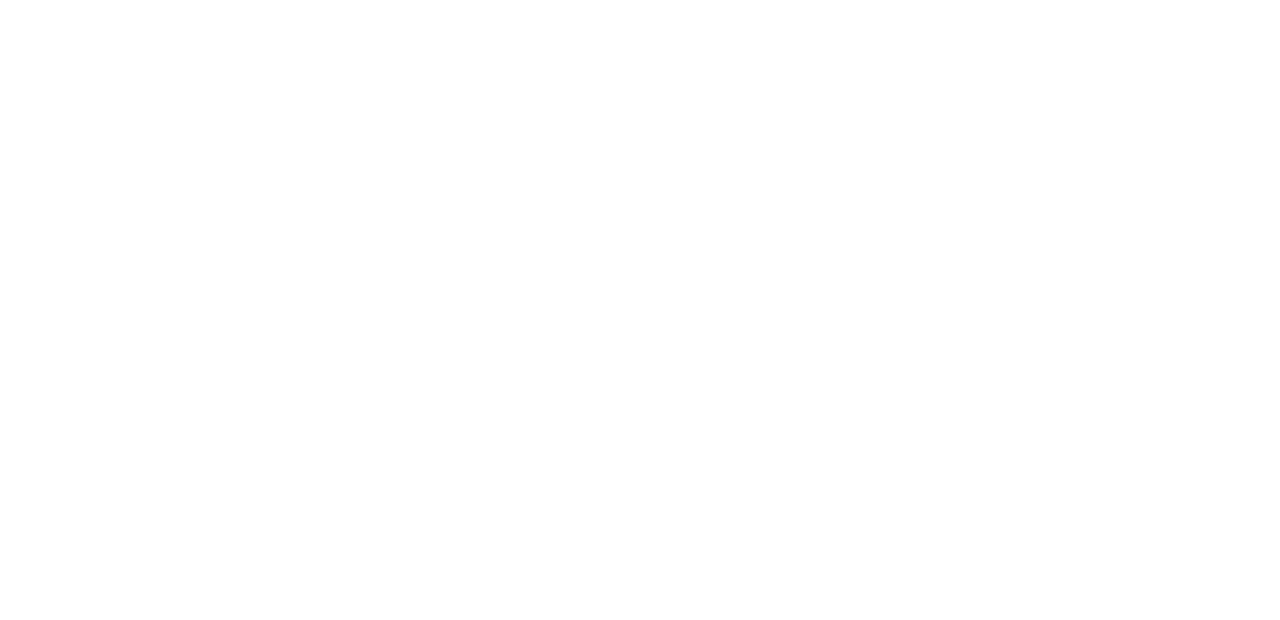
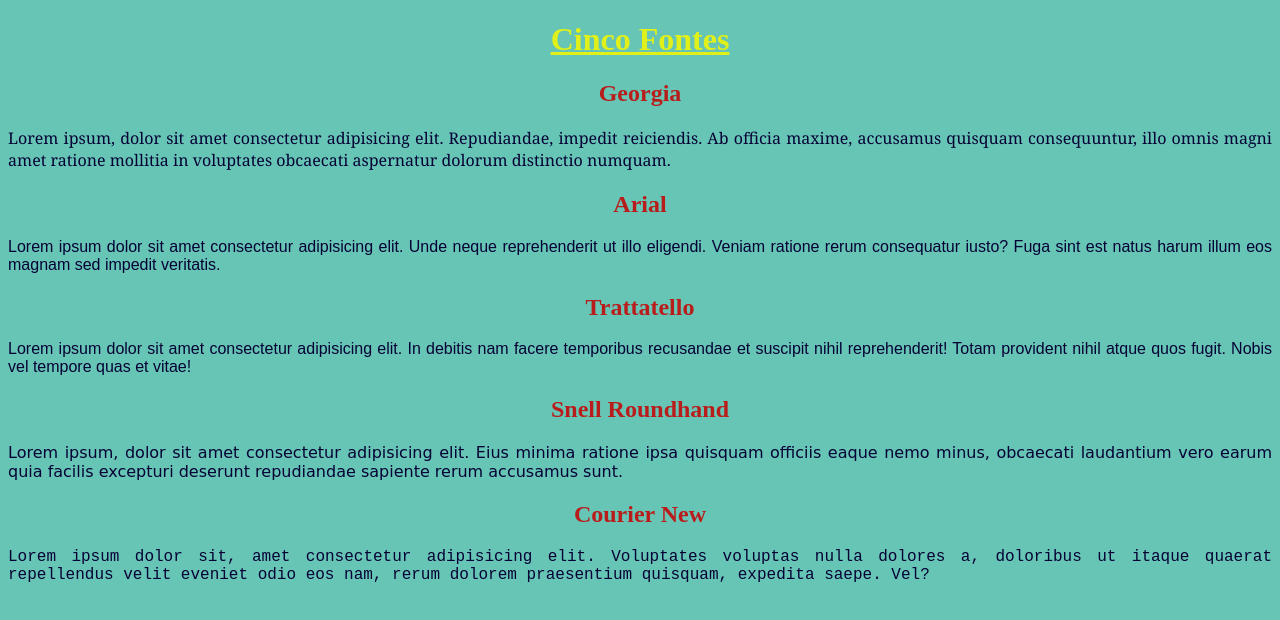
Before and after one commit to IgorPR0/cinco-fontes, a plain HTML site: page index.html in a window 1280 px wide. Drawn offline with Linux system fonts and the light colour scheme.

Commit message:
Feito cinco-fonte

```diff
--- /dev/null
+++ b/estilo.css
@@ -0,0 +1,31 @@
+body{
+    background: #13a58da4;
+    text-align: center;
+}
+.titulo{
+    text-decoration: underline;
+    color: #e1f019;
+
+}
+.sub-titulo{
+    color: rgba(195, 8, 8, 0.89);
+}
+p{
+    color: #060235;
+    text-align: justify;
+}
+#serif{
+    font-family: 'Georgia', serif;
+}
+#sans-serif{
+    font-family: 'Arial', sans-serif;
+}
+#fantasy{
+    font-family: 'Trattatello', fantasy;
+}
+#cursive{
+    font-family: 'Snell Roundhand', cursive;
+}
+#monospace{
+    font-family: 'Courier New', monospace;
+}
--- a/index.html
+++ b/index.html
@@ -1,12 +1,27 @@
 <!DOCTYPE html>
-<html lang="en">
+<html lang="pt-BR">
 <head>
     <meta charset="UTF-8">
-    <meta http-equiv="X-UA-Compatible" content="IE=edge">
     <meta name="viewport" content="width=device-width, initial-scale=1.0">
-    <title>Document</title>
+    <title>Cinco Fontes</title>
+    <link rel="stylesheet" href="estilo.css">
 </head>
 <body>
+    <h1 class="titulo">Cinco Fontes</h1>
 
+    <h2 class="sub-titulo">Georgia</h2>
+    <p id="serif">Lorem ipsum, dolor sit amet consectetur adipisicing elit. Repudiandae, impedit reiciendis. Ab officia maxime, accusamus quisquam consequuntur, illo omnis magni amet ratione mollitia in voluptates obcaecati aspernatur dolorum distinctio numquam.</p>
+
+    <h2 class="sub-titulo">Arial</h2>
+    <p id="sans-serif">Lorem ipsum dolor sit amet consectetur adipisicing elit. Unde neque reprehenderit ut illo eligendi. Veniam ratione rerum consequatur iusto? Fuga sint est natus harum illum eos magnam sed impedit veritatis.</p>
+
+    <h2 class="sub-titulo">Trattatello</h2>
+    <p id="fantasy">Lorem ipsum dolor sit amet consectetur adipisicing elit. In debitis nam facere temporibus recusandae et suscipit nihil reprehenderit! Totam provident nihil atque quos fugit. Nobis vel tempore quas et vitae!</p>
+
+    <h2 class="sub-titulo">Snell Roundhand</h2>
+    <p id="cursive">Lorem ipsum, dolor sit amet consectetur adipisicing elit. Eius minima ratione ipsa quisquam officiis eaque nemo minus, obcaecati laudantium vero earum quia facilis excepturi deserunt repudiandae sapiente rerum accusamus sunt.</p>
+
+    <h2 class="sub-titulo">Courier New</h2>
+    <p id="monospace">Lorem ipsum dolor sit, amet consectetur adipisicing elit. Voluptates voluptas nulla dolores a, doloribus ut itaque quaerat repellendus velit eveniet odio eos nam, rerum dolorem praesentium quisquam, expedita saepe. Vel?</p>
 </body>
 </html>
```
